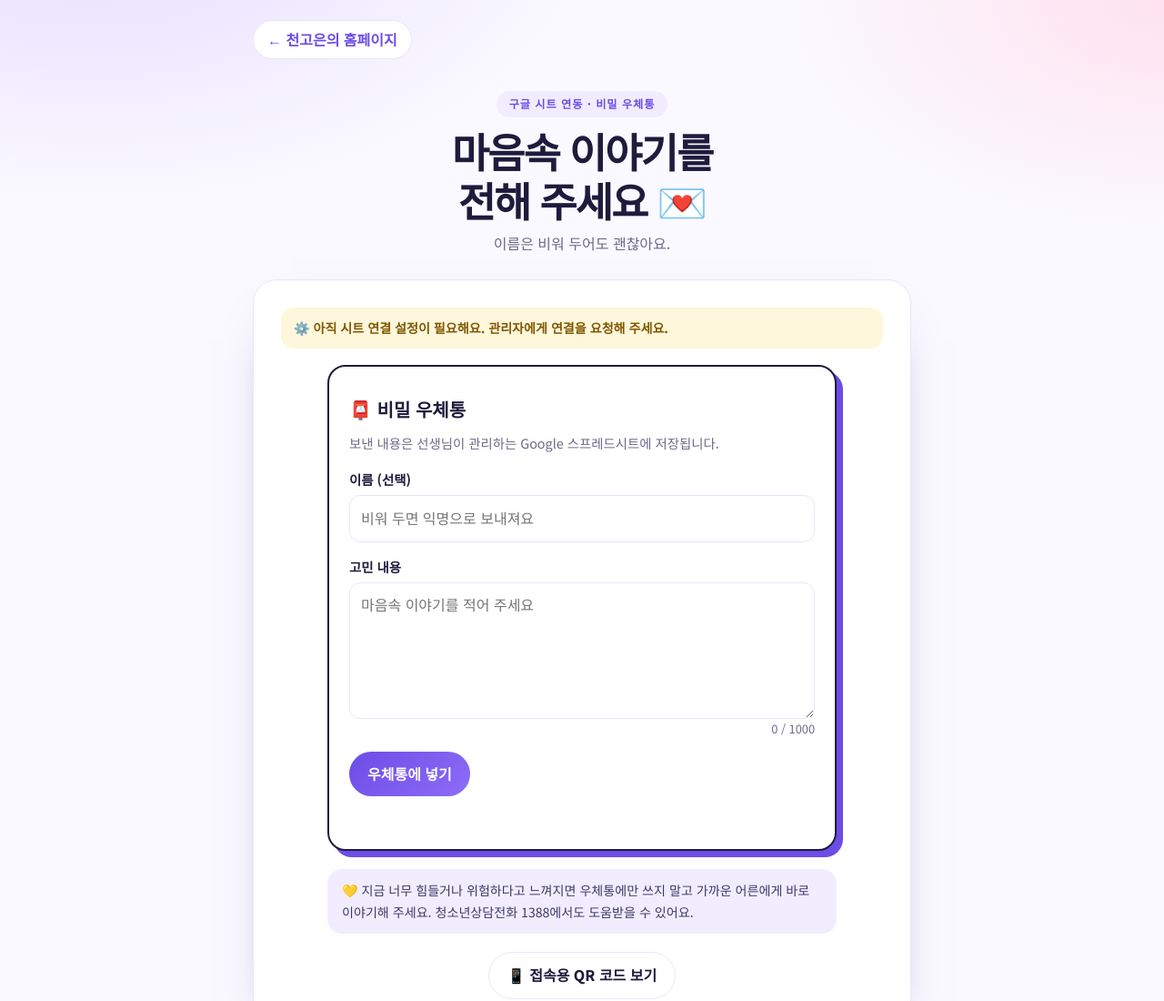
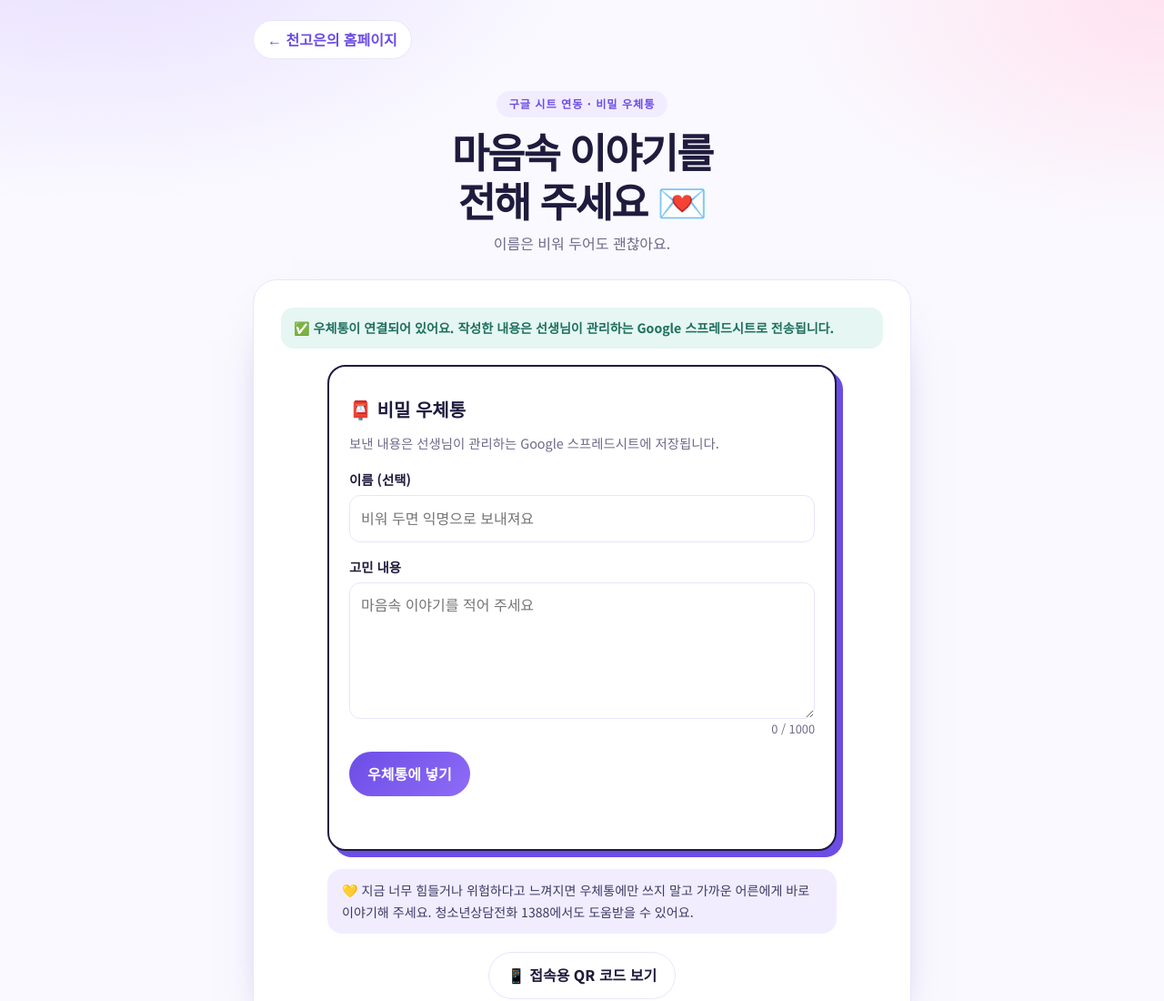
Before and after one commit to goeuncheon/my-webpage, a plain HTML site: page secret.html in a window 1280 px wide. Shown: the top 1100 px of the page at 91% size. Drawn offline with Linux system fonts and the light colour scheme; a web font is replaced by a local one.

Commit message:
Set SHEETS_WEB_APP_URL to deployed script URL
Updated SHEETS_WEB_APP_URL to the deployed Google Apps Script URL.

```diff
--- a/secret.html
+++ b/secret.html
@@ -30,7 +30,7 @@
 </main>
 <script>
 // Apps Script 웹 앱을 배포한 뒤 URL을 따옴표 안에 붙여 넣으세요. 설정 방법은 secret-gas/README.md 참고.
-var SHEETS_WEB_APP_URL = "";
+var SHEETS_WEB_APP_URL = "https://script.google.com/macros/s/AKfycbyVSalwi3GwseWY5ptkwo3i9IyqERniYWLz-KeStV5hEC0oKpyhXIPxetPn0vEMsWEn/exec";
 (function(){
   var $=function(id){return document.getElementById(id);};
   var configured=/^https:\/\/script\.google\.com\/macros\/s\/[^/]+\/exec(?:\?.*)?$/.test(SHEETS_WEB_APP_URL);
```
